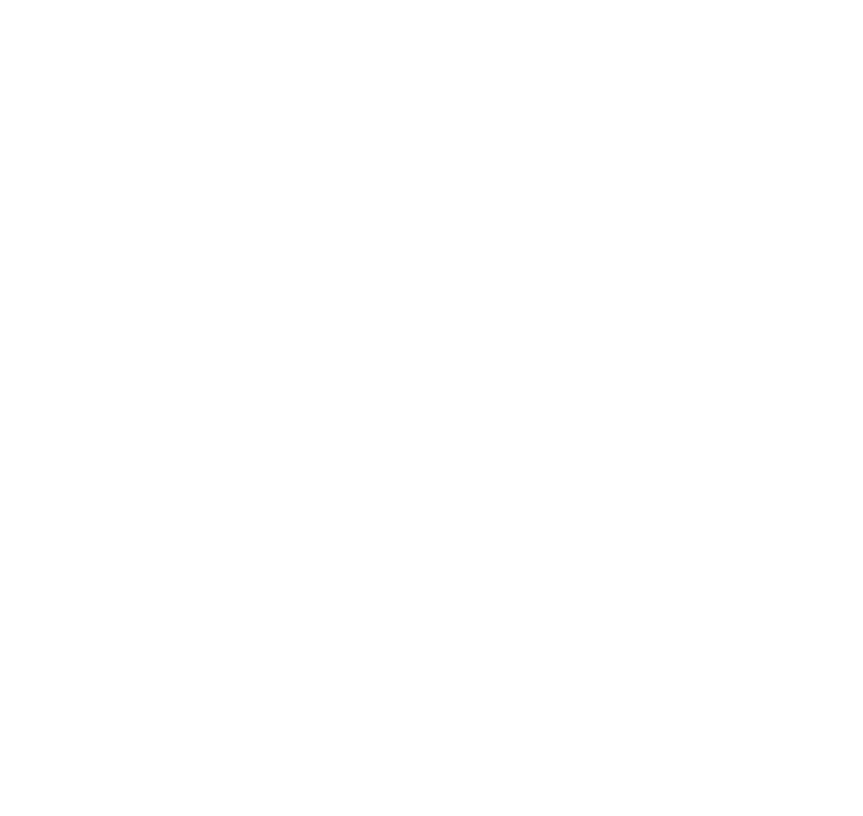
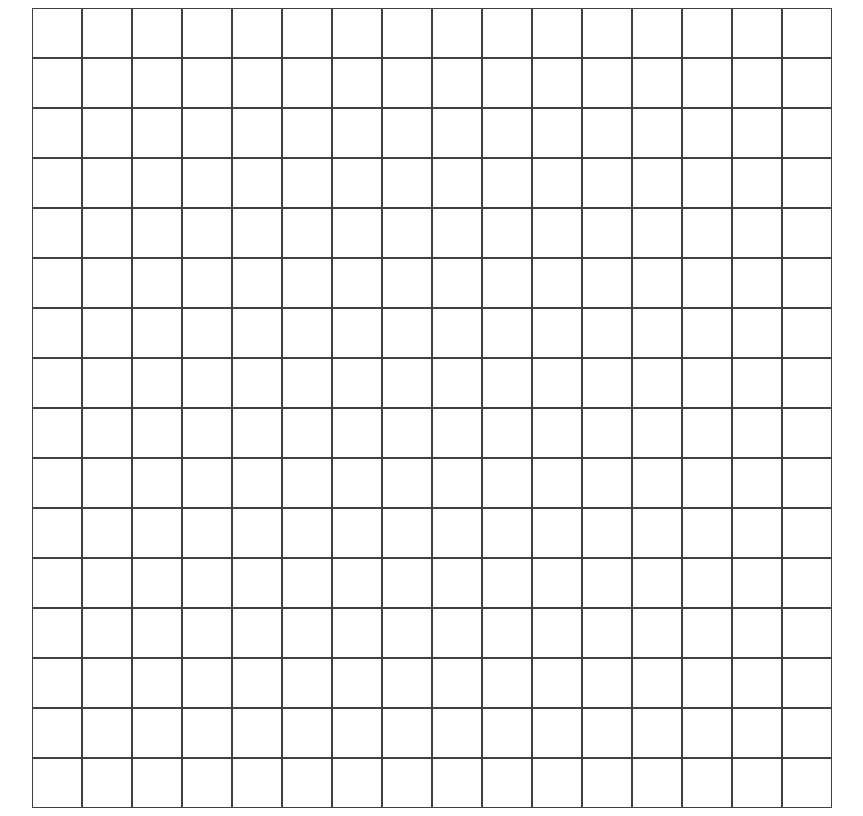
Before and after one commit to EHXSmallStone/odin-etch-a-sketch, a plain HTML site: page index.html in a window 1280 px wide. Shown: the whole page, without its empty margins (208-1071 px from the left). Drawn offline with Linux system fonts and the light colour scheme.

Commit message:
Add a 16x16 grid

```diff
--- a/index.html
+++ b/index.html
@@ -7,6 +7,6 @@
     <script src="./script.js" defer></script>
   </head>
   <body>
-
+    <div class="gridContainer"></div>
   </body>
 </html>
--- a/script.js
+++ b/script.js
@@ -0,0 +1,7 @@
+const gridContainer = document.querySelector('.gridContainer');
+
+for(i = 1; i <= 256; i++) {
+  let square = document.createElement('div');
+  square.classList.add("square");
+  gridContainer.appendChild(square);
+}
--- a/styles.css
+++ b/styles.css
@@ -0,0 +1,18 @@
+*, *::before, *::after {
+  box-sizing: border-box;
+}
+
+.gridContainer {
+  margin: auto;
+  display: flex;
+  flex-wrap: wrap;
+  aspect-ratio: 1 / 1;
+  width: 800px;
+}
+
+.square {
+  width: 6.25%;
+  height: 6.25%;
+  border: 1px solid rgba(0, 0, 0, 0.75);
+  flex-shrink: 0;
+}
```
